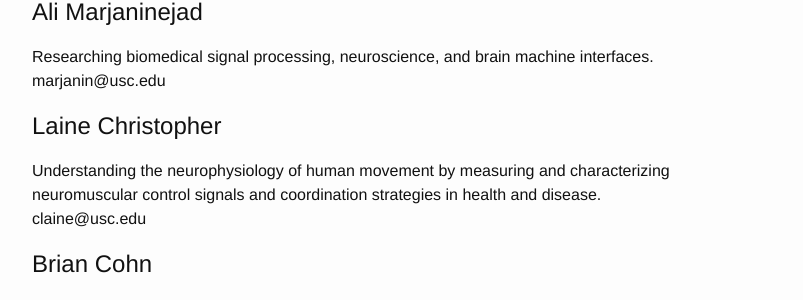
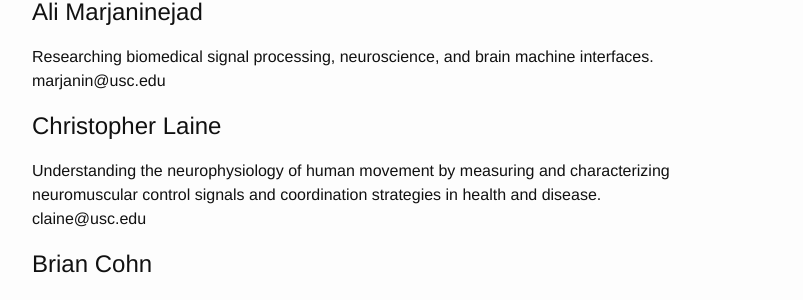
Before and after one commit to usc-bbdl/usc-bbdl.github.io, a Jekyll site: the page built from about.md, in a window 1280 px wide and 900 px high, scrolled down 749 px. Shown: the part 148-448 px from the top of the window, without its empty margins (238-1041 px from the left). Built offline with Jekyll 4.4.1, drawn with Linux system fonts in a browser that asks for light colours.

Commit message:
fixed my name

```diff
--- a/about.md
+++ b/about.md
@@ -37,7 +37,7 @@
 Researching biomedical signal processing, neuroscience, and brain machine interfaces.
 marjanin@usc.edu
 
-# Laine Christopher
+# Christopher Laine
 Understanding the neurophysiology of human movement by measuring and characterizing neuromuscular control signals and coordination strategies in health and disease.
 claine@usc.edu
 
```
